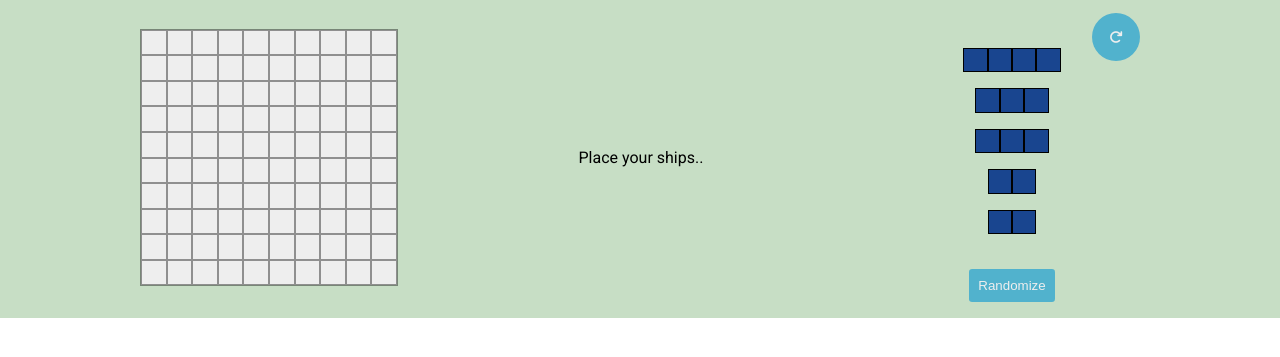
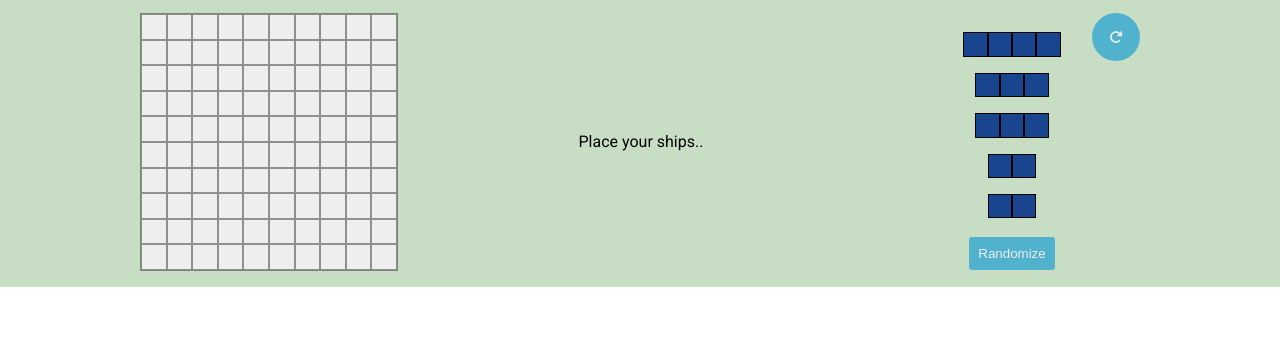
Before and after one commit to kzyzzz/battleship, a plain HTML site: page index.html in a window 1280 px wide. Shown: the part 49-406 px from the top of the page. Drawn offline with Linux system fonts and the light colour scheme.

Commit message:
css drop height

```diff
--- a/css/style.css
+++ b/css/style.css
@@ -108,7 +108,7 @@
 .drop {
     overflow: hidden;
     width: 16rem;
-    height: 16rem;
+    height: 14rem;
     display: flex;
     justify-content: center;
     align-items: center;
```
